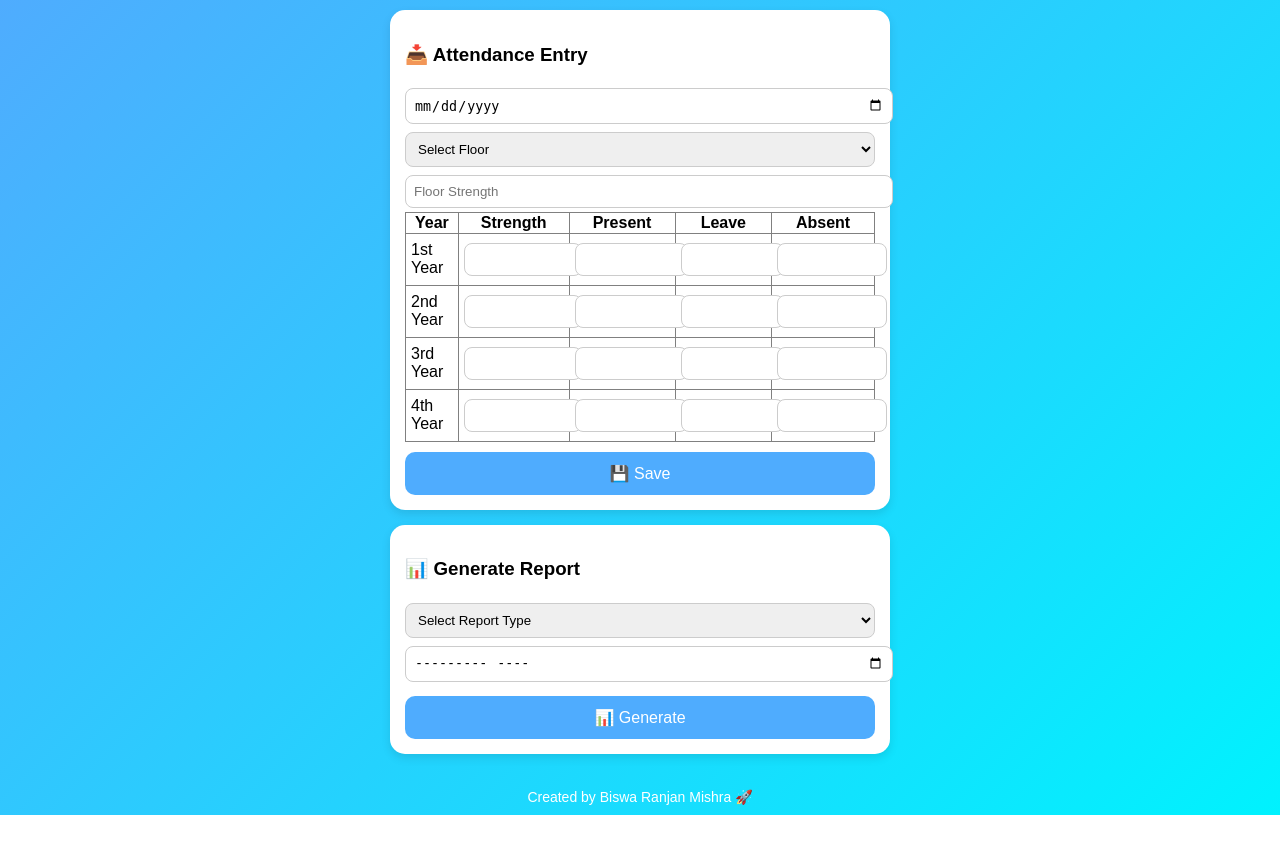
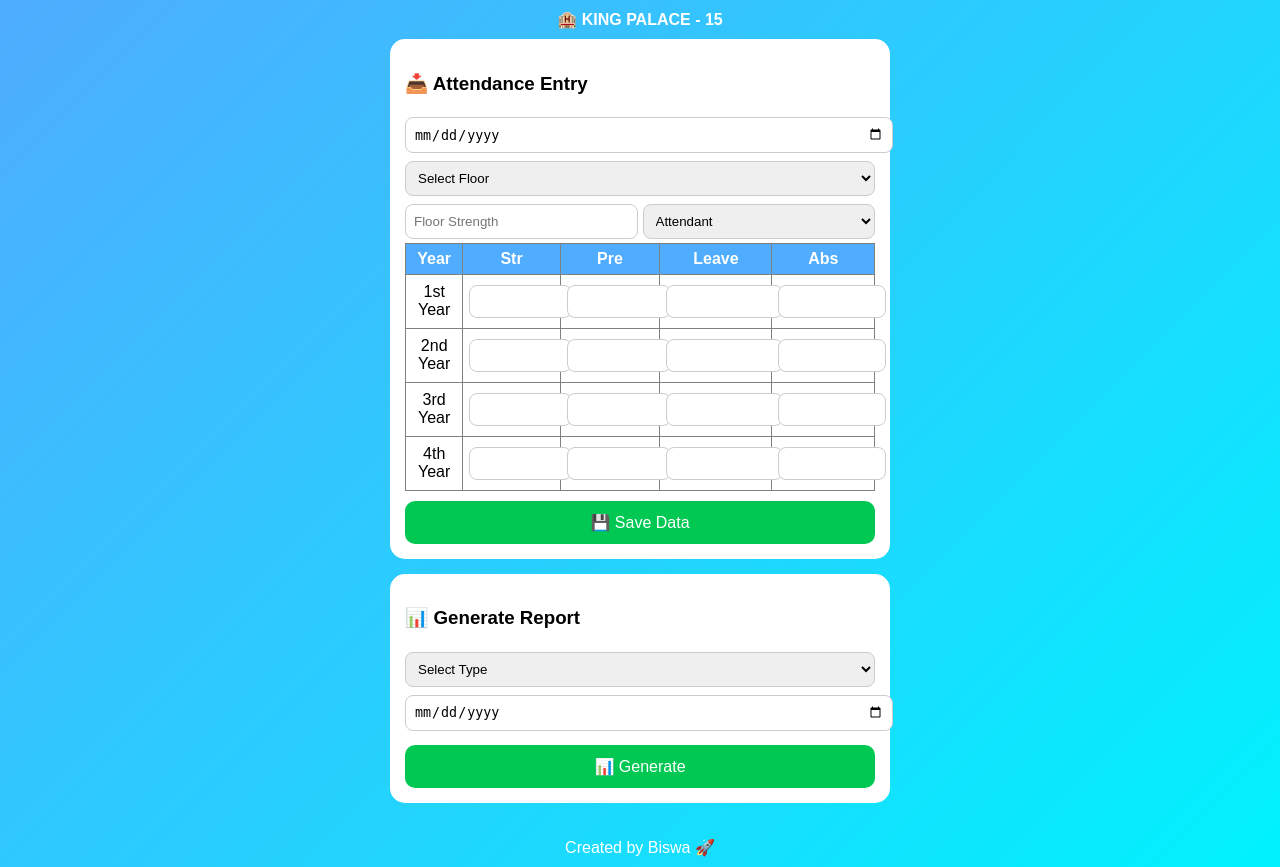
Before and after one commit to BiswaKiit/attendance-app, a Flask app: page / in a window 1280 px wide. Before the commit the page ends 815 px from the top, so only its background shows below. Run offline with Flask 3, Linux system fonts and the light colour scheme; some libraries are stand-ins or nearby versions.

Commit message:
Add files via upload

```diff
--- a/main.py
+++ b/main.py
@@ -5,7 +5,7 @@ import os
 
 app = Flask(__name__)
 
-# 🔗 DATABASE (Render PostgreSQL)
+# 🔗 DATABASE
 DATABASE_URL = os.getenv("DATABASE_URL") or "postgresql://attendance_user:hIEyKUeKKblpFAYtYXjcDp5GCXGQZcbl@dpg-d7b5hdjuibrs73b6m1d0-a.oregon-postgres.render.com/attendance_2cet"
 
 floors = ["Ground Floor", "1st Floor", "2nd Floor", "3rd Floor", "4th Floor"]
@@ -17,13 +17,15 @@ def get_conn():
     return psycopg2.connect(DATABASE_URL)
 
 
-# 🔢 SAFE INT
+# 🔢 SAFE INT (blank = 0)
 def to_int(val):
-    if val is None or str(val).strip() == "":
+    try:
+        return int(val)
+    except:
         return 0
-    return int(val)
 
-# 🛠 CREATE TABLE (AUTO)
+
+# 🛠 CREATE TABLE
 def create_table():
     conn = get_conn()
     cur = conn.cursor()
@@ -38,7 +40,8 @@ def create_table():
         strength INT,
         present INT,
         leave INT,
-        absent INT
+        absent INT,
+        attendant TEXT
     )
     """)
 
@@ -49,7 +52,7 @@ def create_table():
 # 🚀 HOME
 @app.route("/", methods=["GET", "POST"])
 def index():
-    create_table()  # ensure table exists
+    create_table()
     message = ""
 
     if request.method == "POST":
@@ -58,6 +61,7 @@ def index():
             date = request.form.get("date")
             hostel = request.form.get("hostel") or "KP-15"
             floor_strength = to_int(request.form.get("floor_strength"))
+            attendant = request.form.get("attendant")
 
             conn = get_conn()
             cur = conn.cursor()
@@ -65,7 +69,7 @@ def index():
             # ❌ DUPLICATE CHECK
             cur.execute("SELECT 1 FROM attendance WHERE date=%s AND floor=%s", (date, floor))
             if cur.fetchone():
-                message = f"❌ Data already punched for {floor} on {date}"
+                message = f"❌ Data already exists for {floor} on {date}"
                 conn.close()
                 return render_template("index.html", floors=floors, years=years, message=message)
 
@@ -78,29 +82,30 @@ def index():
                 leave = to_int(request.form.get(f"{year}_leave"))
                 absent = to_int(request.form.get(f"{year}_absent"))
 
-                # ✅ Validation
+                # ✅ Year validation
                 if (present + leave + absent) != strength:
                     valid = False
 
                 total_year_strength += strength
 
                 cur.execute("""
-                INSERT INTO attendance (date, hostel, floor, year, strength, present, leave, absent)
-                VALUES (%s,%s,%s,%s,%s,%s,%s,%s)
-                """, (date, hostel, floor, year, strength, present, leave, absent))
+                INSERT INTO attendance (date, hostel, floor, year, strength, present, leave, absent, attendant)
+                VALUES (%s,%s,%s,%s,%s,%s,%s,%s,%s)
+                """, (date, hostel, floor, year, strength, present, leave, absent, attendant))
 
-            # ✅ Floor total validation
+            # ✅ Floor validation
             if total_year_strength != floor_strength:
                 valid = False
 
             if not valid:
                 conn.rollback()
-                message = "❌ Data mismatch! Please check values."
-            else:
-                conn.commit()
-                message = "✅ Saved Successfully!"
+                message = "❌ ERROR: Strength mismatch! Data NOT saved."
+                conn.close()
+                return render_template("index.html", floors=floors, years=years, message=message)
 
+            conn.commit()
             conn.close()
+            message = "✅ Data Saved Successfully!"
 
         except Exception as e:
             message = f"Error: {str(e)}"
@@ -108,20 +113,20 @@ def index():
     return render_template("index.html", floors=floors, years=years, message=message)
 
 
-# 📊 REPORT (MONTH FILTER)
+# 📊 REPORT (DATE BASED)
 @app.route("/report", methods=["POST"])
 def report():
     report_type = request.form.get("report_type")
-    month = request.form.get("month")  # YYYY-MM
+    date = request.form.get("date")
 
     conn = get_conn()
     cur = conn.cursor()
 
     cur.execute("""
-    SELECT date,floor,year,strength,present,leave,absent
+    SELECT floor,year,strength,present,leave,absent
     FROM attendance
-    WHERE TO_CHAR(date, 'YYYY-MM') = %s
-    """, (month,))
+    WHERE date = %s
+    """, (date,))
 
     rows = cur.fetchall()
     conn.close()
@@ -129,9 +134,9 @@ def report():
     data = {}
     total_strength = total_present = total_leave = 0
 
-    year_summary = {y: {"Strength":0, "Present":0, "Leave":0} for y in years}
+    year_summary = {y: {"Strength": 0, "Present": 0, "Leave": 0} for y in years}
 
-    for date, floor, year, strength, present, leave, absent in rows:
+    for floor, year, strength, present, leave, absent in rows:
 
         if floor not in data:
             data[floor] = {}
@@ -158,28 +163,28 @@ def report():
                            total_present=total_present,
                            total_leave=total_leave,
                            year_summary=year_summary,
-                           month=month)
+                           date=date)
 
 
-# 📥 EXCEL DOWNLOAD (MONTH FILTER)
+# 📥 DOWNLOAD (DATE BASED)
 @app.route("/download")
 def download():
-    month = request.args.get("month")
+    date = request.args.get("date")
 
     conn = get_conn()
     cur = conn.cursor()
 
     cur.execute("""
         SELECT * FROM attendance
-        WHERE TO_CHAR(date, 'YYYY-MM') = %s
-    """, (month,))
+        WHERE date = %s
+    """, (date,))
 
     rows = cur.fetchall()
     conn.close()
 
     df = pd.DataFrame(rows, columns=[
-        "ID","Date","Hostel","Floor","Year",
-        "Strength","Present","Leave","Absent"
+        "ID", "Date", "Hostel", "Floor", "Year",
+        "Strength", "Present", "Leave", "Absent", "Attendant"
     ])
 
     file = "attendance.xlsx"
--- a/templates/index.html
+++ b/templates/index.html
@@ -17,16 +17,20 @@ body {
     padding: 10px;
 }
 
-/* CARD */
+.title {
+    text-align: center;
+    color: white;
+    font-weight: bold;
+    margin-bottom: 10px;
+}
+
 .card {
     background: white;
     padding: 15px;
     border-radius: 15px;
     margin-bottom: 15px;
-    box-shadow: 0 4px 10px rgba(0,0,0,0.1);
 }
 
-/* INPUT */
 input, select {
     width: 100%;
     padding: 8px;
@@ -35,38 +39,48 @@ input, select {
     border: 1px solid #ccc;
 }
 
-/* TABLE */
+.row {
+    display: flex;
+    gap: 5px;
+}
+
+.row input, .row select {
+    flex: 1;
+}
+
 table {
     width: 100%;
     border-collapse: collapse;
 }
 
-td {
-    padding: 5px;
+th {
+    background: #4facfe;
+    color: white;
 }
 
-/* BUTTON */
+td, th {
+    padding: 6px;
+    text-align: center;
+}
+
 button {
     width: 100%;
     padding: 12px;
     border: none;
     border-radius: 10px;
-    background: #4facfe;
+    background: #00c853;
     color: white;
     font-size: 16px;
     margin-top: 10px;
 }
 
-/* SUCCESS / ERROR */
 .success { color: green; }
 .error { color: red; }
 
-/* FOOTER */
 .footer {
     text-align: center;
-    font-size: 14px;
     color: white;
-    margin: 10px 0;
+    margin: 10px;
 }
 </style>
 
@@ -76,7 +90,9 @@ button {
 
 <div class="container">
 
-<!-- 📥 ATTENDANCE ENTRY -->
+<div class="title">🏨 KING PALACE - 15</div>
+
+<!-- 📥 ENTRY -->
 <div class="card">
 <h3>📥 Attendance Entry</h3>
 
@@ -87,66 +103,81 @@ button {
 <select name="floor" required>
 <option value="">Select Floor</option>
 {% for f in floors %}
-            <option>{{ f }}</option>
+<option value="{{f}}">{{f}}</option>
 {% endfor %}
 </select>
 
-        <input type="number" name="floor_strength" id="floor_strength" placeholder="Floor Strength" required>
+<div class="row">
+<input type="number" name="floor_strength" placeholder="Floor Strength" required>
+
+<select name="attendant" required>
+<option value="">Attendant</option>
+<option>Sunam</option>
+<option>Rabi Narayan</option>
+<option>Nrushingha</option>
+<option>Satya</option>
+<option>Alok</option>
+<option>Sarat</option>
+<option>Subasish</option>
+</select>
+</div>
 
 <table border="1">
 <tr>
 <th>Year</th>
-                <th>Strength</th>
-                <th>Present</th>
+<th>Str</th>
+<th>Pre</th>
 <th>Leave</th>
-                <th>Absent</th>
+<th>Abs</th>
 </tr>
 
 {% for y in years %}
 <tr>
-                <td>{{ y }}</td>
-                <td><input type="number" name="{{y}}_strength" required></td>
-                <td><input type="number" name="{{y}}_present" required></td>
-                <td><input type="number" name="{{y}}_leave" required></td>
-                <td><input type="number" name="{{y}}_absent" required></td>
+<td>{{y}}</td>
+<td><input name="{{y}}_strength" required></td>
+<td><input name="{{y}}_present" required></td>
+<td><input name="{{y}}_leave" required></td>
+<td><input name="{{y}}_absent" required></td>
 </tr>
 {% endfor %}
+
 </table>
 
-        <button type="submit">💾 Save</button>
+<button type="submit">💾 Save Data</button>
+
 </form>
 
 {% if message %}
-        <p class="{{ 'success' if '✅' in message else 'error' }}">{{ message }}</p>
+<p class="{{ 'success' if '✅' in message else 'error' }}">{{message}}</p>
 {% endif %}
+
 </div>
 
 
-<!-- 📊 REPORT GENERATION -->
+<!-- 📊 REPORT -->
 <div class="card">
 <h3>📊 Generate Report</h3>
 
 <form method="POST" action="/report">
 
 <select name="report_type" required>
-            <option value="">Select Report Type</option>
+<option value="">Select Type</option>
 <option value="summary">Summary</option>
-            <option value="partly">Year Wise</option>
+<option value="partly">Part Report</option>
 <option value="full">Full Report</option>
 </select>
 
-        <input type="month" name="month" required>
+<input type="date" name="date" required>
 
 <button type="submit">📊 Generate</button>
+
 </form>
+
 </div>
 
 </div>
 
-<!-- 👇 FOOTER -->
-<div class="footer">
-    Created by Biswa Ranjan Mishra 🚀
-</div>
+<div class="footer">Created by Biswa 🚀</div>
 
 </body>
 </html>
```
Lines whose indentation alone changed are shown as unchanged.
